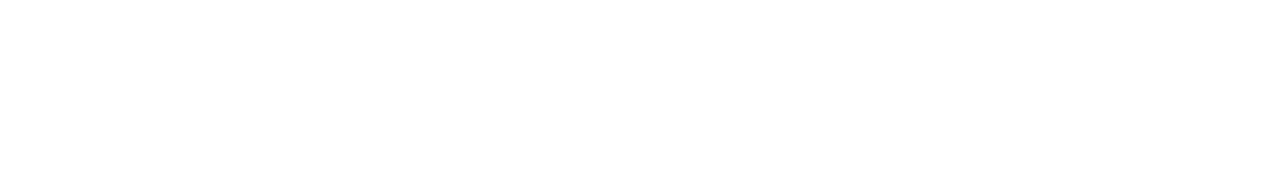
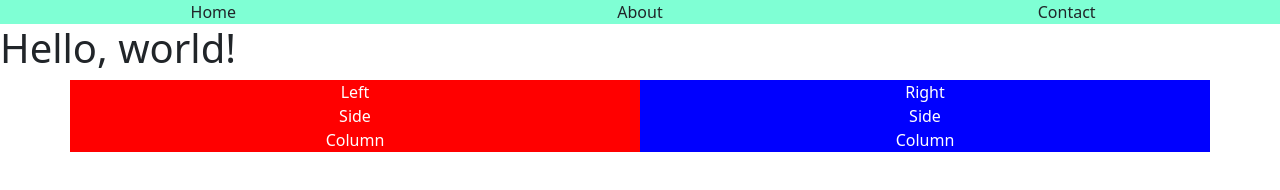
Before and after one commit to Tvillagomez/collab-practice1, a plain HTML site: page index.html in a window 1280 px wide. Drawn offline with nearby package versions, Linux system fonts and the light colour scheme.

Commit message:
columns re

```diff
--- a/css/styles.css
+++ b/css/styles.css
@@ -0,0 +1,7 @@
+nav {
+    background-color: aquamarine;
+}
+
+#right {background-color: blue; color: white;}
+
+#left {background-color: red; color:white;}
--- a/index.html
+++ b/index.html
@@ -1,13 +1,67 @@
-<!DOCTYPE html>
+<!doctype html>
 <html lang="en">
-<head>
-    <meta charset="UTF-8">
-    <meta http-equiv="X-UA-Compatible" content="IE=edge">
-    <meta name="viewport" content="width=device-width, initial-scale=1.0">
-    <title>Document</title>
+  <head>
+    <!-- Required meta tags -->
+    <meta charset="utf-8">
+    <meta name="viewport" content="width=device-width, initial-scale=1">
+
+    <!-- Bootstrap CSS -->
+    <link href="https://cdn.jsdelivr.net/npm/bootstrap@5.1.3/dist/css/bootstrap.min.css" rel="stylesheet" integrity="sha384-1BmE4kWBq78iYhFldvKuhfTAU6auU8tT94WrHftjDbrCEXSU1oBoqyl2QvZ6jIW3" crossorigin="anonymous">
     <link rel="stylesheet" href="css/styles.css">
-</head>
-<body>
+    <title>Hello, world!</title>
+  </head>
+  <body>
+    <nav class="container-fluid text-center">
+        <div class="row">
+            <div class="col">Home</div>
+            <div class="col">About</div>
+            <div class="col">Contact</div>
+        </div>
+    </nav>
 
-</body>
+    <h1>Hello, world!</h1>
+
+    <div class="container text-center">
+      <div class="row">
+        <div class="col" id="left">
+          <div>Left</div>
+          <div>Side</div>
+          <div>Column</div>
+        </div>
+        <div class="col" id="right">
+          <div>Right</div>
+          <div>Side</div>
+          <div>Column</div>
+        </div>
+      </div>
+
+
+
+
+
+      <!-- <div class="row">
+          <div class="col">Left</div>
+          <div class="col">Right</div>
+        </div>
+        <div class="row">
+          <div class="col">Side</div>
+          <div class="col">Side</div>
+        </div>
+        <div class="row">
+          <div class="col">Column</div>
+          <div class="col">Column</div>
+        </div> -->
+    </div>
+
+    <!-- Optional JavaScript; choose one of the two! -->
+
+    <!-- Option 1: Bootstrap Bundle with Popper -->
+    <script src="https://cdn.jsdelivr.net/npm/bootstrap@5.1.3/dist/js/bootstrap.bundle.min.js" integrity="sha384-ka7Sk0Gln4gmtz2MlQnikT1wXgYsOg+OMhuP+IlRH9sENBO0LRn5q+8nbTov4+1p" crossorigin="anonymous"></script>
+
+    <!-- Option 2: Separate Popper and Bootstrap JS -->
+    <!--
+    <script src="https://cdn.jsdelivr.net/npm/@popperjs/core@2.10.2/dist/umd/popper.min.js" integrity="sha384-7+zCNj/IqJ95wo16oMtfsKbZ9ccEh31eOz1HGyDuCQ6wgnyJNSYdrPa03rtR1zdB" crossorigin="anonymous"></script>
+    <script src="https://cdn.jsdelivr.net/npm/bootstrap@5.1.3/dist/js/bootstrap.min.js" integrity="sha384-QJHtvGhmr9XOIpI6YVutG+2QOK9T+ZnN4kzFN1RtK3zEFEIsxhlmWl5/YESvpZ13" crossorigin="anonymous"></script>
+    -->
+  </body>
 </html>
```
